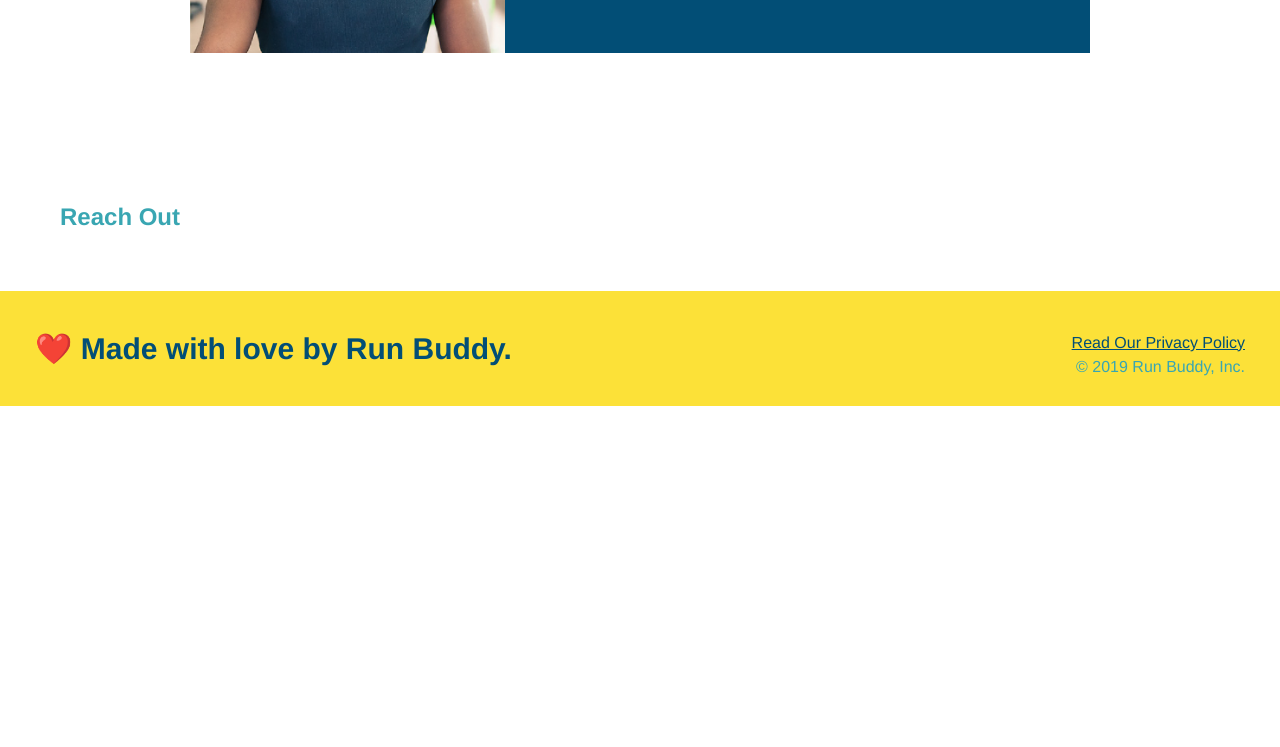
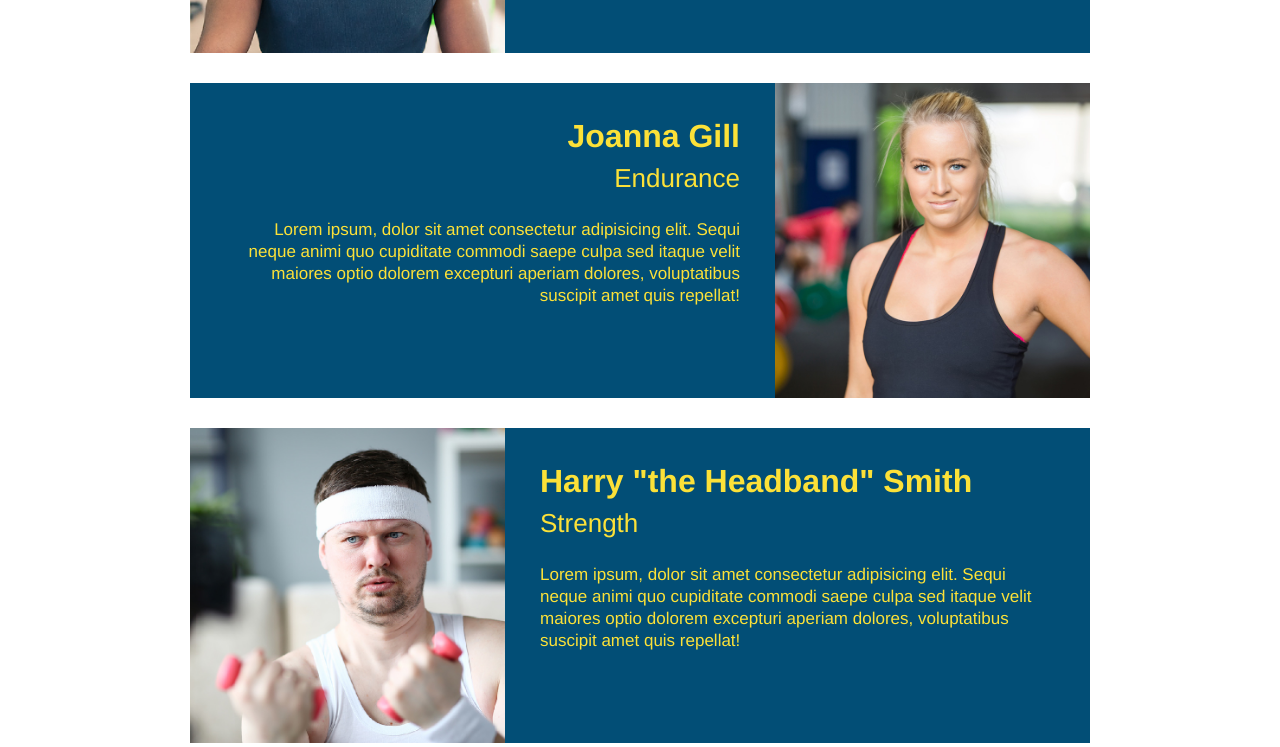
Before and after one commit to Dcolli50/run-buddy, a plain HTML site: page index.html in a window 1280 px wide. Shown: the part 3294-4041 px from the top of the page. Before the commit the page ends 3700 px from the top, so only its background shows below. Drawn offline with Linux system fonts and the light colour scheme.

Commit message:
Meet the trainers section

```diff
--- a/index.html
+++ b/index.html
@@ -123,6 +123,31 @@
       </p>
     </div>
   </article>
+  <!-- second trainer bio -->
+<article class="trainer">
+  <div class="trainer-bio text-right">
+    <h3>Joanna Gill</h3>
+    <h4>Endurance</h4>
+    <p>
+      Lorem ipsum, dolor sit amet consectetur adipisicing elit. Sequi neque animi quo cupiditate commodi saepe culpa sed
+      itaque velit maiores optio dolorem excepturi aperiam dolores, voluptatibus suscipit amet quis repellat!
+    </p>
+  </div>
+  <img src="./assets/images/trainer-2.jpg" alt="Joanna Gill cooling off after a workout" />
+</article>
+
+<!-- third trainer bio -->
+<article class="trainer">
+  <img src="./assets/images/trainer-3.jpg" alt="Harry Smith wearing a headband and lifting comically small pink weights" />
+  <div class="trainer-bio text-left">
+    <h3>Harry "the Headband" Smith</h3>
+    <h4>Strength</h4>
+    <p>
+      Lorem ipsum, dolor sit amet consectetur adipisicing elit. Sequi neque animi quo cupiditate commodi saepe culpa sed
+      itaque velit maiores optio dolorem excepturi aperiam dolores, voluptatibus suscipit amet quis repellat!
+    </p>
+  </div>
+</article>
   </section>
 
   <!-- "reach out" section -->
```
